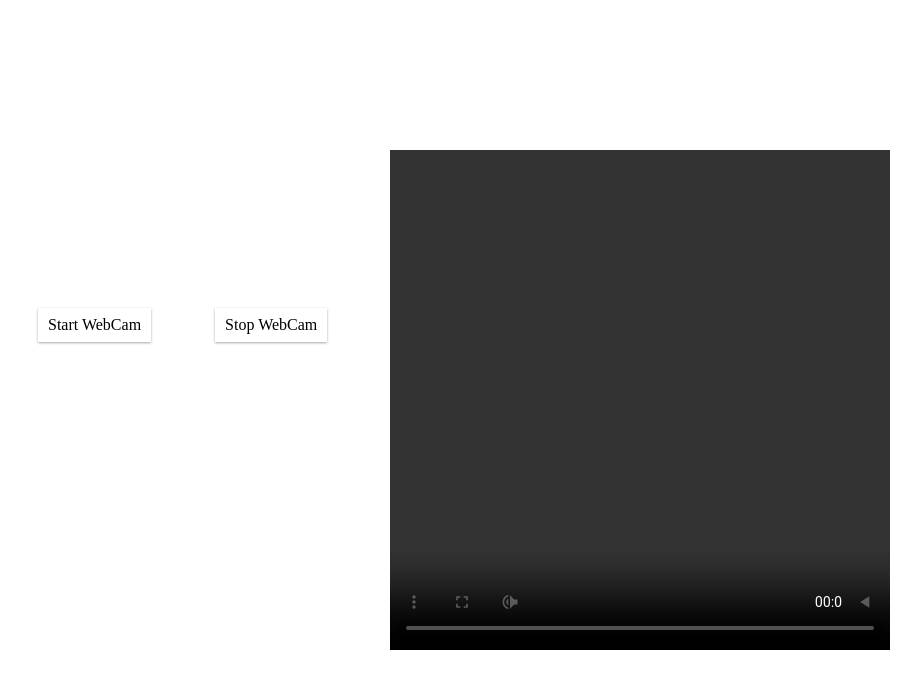
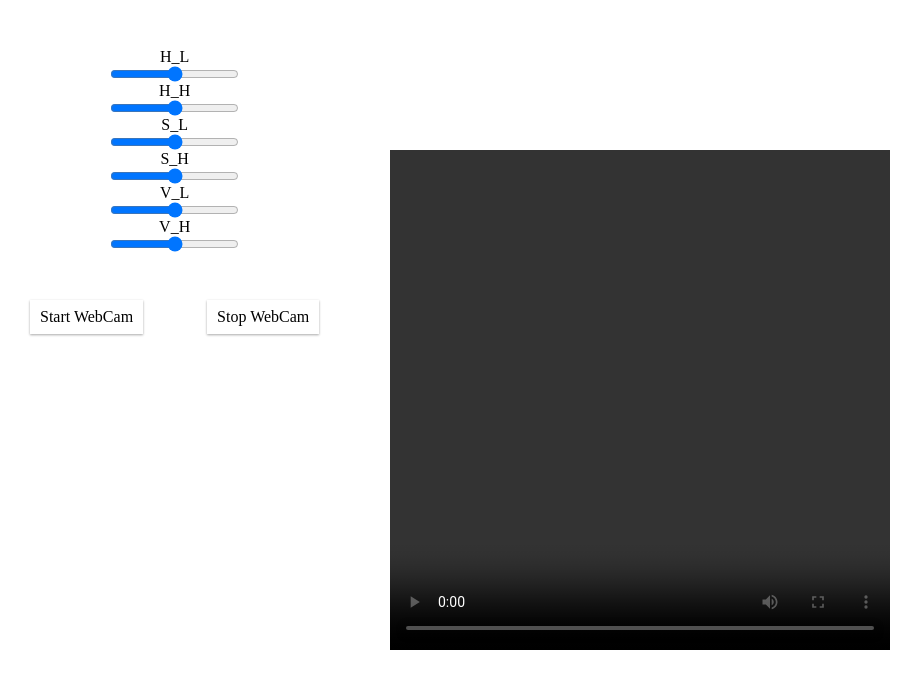
Before and after one commit to HoangDevNull/HandGesture-Nodejs, a website: page public/index.html in a window 1280 px wide. Shown: the whole page, without its empty margins (0-924 px from the left). Drawn offline with nearby package versions, Linux system fonts and the light colour scheme; no server answers.

Commit message:
add config HSV with gui on browser

```diff
--- a/package.json
+++ b/package.json
@@ -6,7 +6,7 @@
   "scripts": {
     "test": "echo \"Error: no test specified\" && exit 1",
     "start": "node index.js",
-    "dev": "nodemon index.js"
+    "dev": "nodemon server.js"
   },
   "repository": {
     "type": "git",
--- a/public/app.js
+++ b/public/app.js
@@ -33,7 +33,6 @@ function startWebcam() {
       socket.emit("data", canvas.toDataURL());
     }, 200);
   }
-
 }
 
 function stopWebcam(e) {
@@ -52,3 +51,12 @@ function stopWebcam(e) {
 function viewVideo(video, context) {
   context.drawImage(video, 0, 0);
 }
+
+
+// for HSV range config
+function rangeChange(str) {
+  let data = str.split(" ");
+  let name = data[0];
+  let value = data[1];
+  socket.emit(name, value);
+}
--- a/public/index.html
+++ b/public/index.html
@@ -10,23 +10,17 @@
       crossorigin="anonymous"
     ></script>
     <style>
-      .rect {
-        border: 2px solid red;
-        width: 350px;
-        height: 350px;
-        position: absolute;
-        top: 50%;
-        left: 50%;
-        transform: translate(-50%, -50%);
-        z-index: 100;
+      html,
+      * {
+        box-sizing: border-box;
+        padding: 0;
+        margin: 0;
       }
       video {
         position: absolute;
         top: 50%;
         left: 50%;
-        transform: translate(-50%, -50%) rotateY(180deg);
-        -webkit-transform: translate(-50%, -50%) rotateY(180deg); /* Safari and Chrome */
-        -moz-transform: translate(-50%, -50%) rotateY(180deg); /* Firefox */
+        transform: translate(-50%, -50%);
       }
 
       button {
@@ -41,18 +35,96 @@
         box-shadow: 0 14px 28px rgba(0, 0, 0, 0.25),
           0 10px 10px rgba(0, 0, 0, 0.22);
       }
+      .config-wrapper {
+        display: flex;
+        justify-content: center;
+        align-items: center;
+        flex-direction: column;
+      }
+      .left {
+        display: flex;
+        justify-content: center;
+        align-items: center;
+        flex-direction: column;
+        height: auto;
+        position: absolute;
+        top: 0;
+        left: 0;
+      }
+      .left div {
+        height: 100px;
+      }
     </style>
   </head>
 
   <body>
-    <button onclick="startWebcam();">Start WebCam</button>
-    <button onclick="stopWebcam();">Stop WebCam</button>
     <video width="500" height="500" id="video" controls autoplay></video>
     <!-- <div class="rect"></div> -->
 
     <canvas id="myCanvas" hidden="true" width="500" height="500"></canvas>
+    <div class="left">
+      <div>
+        <button onclick="startWebcam();">Start WebCam</button>
+        <button onclick="stopWebcam();">Stop WebCam</button>
+      </div>
+      <!-- Load the handtrackjs model. -->
+      <div class="config-wrapper">
+        <label for="H_L">H_L</label>
+        <input
+          type="range"
+          id="H_L"
+          min="0"
+          max="180"
+          onchange="rangeChange(`H_L ${this.value}`);"
+        />
 
-    <!-- Load the handtrackjs model. -->
+        <label for="H_H">H_H</label>
+        <input
+          type="range"
+          id="H_H"
+          min="0"
+          max="180"
+          onchange="rangeChange(`H_H ${this.value}`);"
+        />
+
+        <label for="S_L">S_L</label>
+        <input
+          type="range"
+          id="S_L"
+          min="0"
+          max="255"
+          onchange="rangeChange(`S_L ${this.value}`);"
+        />
+
+        <label for="S_H">S_H</label>
+        <input
+          type="range"
+          id="S_H"
+          min="0"
+          max="255"
+          onchange="rangeChange(`S_H ${this.value}`);"
+        />
+
+        <label for="V_L">V_L</label>
+        <input
+          type="range"
+          id="V_L"
+          name="points"
+          min="0"
+          max="255"
+          onchange="rangeChange(`V_L ${this.value}`);"
+        />
+
+        <label for="V_H">V_H</label>
+        <input
+          type="range"
+          id="V_H"
+          min="0"
+          max="255"
+          onchange="rangeChange(`V_H ${this.value}`);"
+        />
+      </div>
+    </div>
 
     <script src="http://localhost:3000/app.js"></script>
   </body>
```
Also changed, not shown: server.js (+30 -16 lines), 2 other files.
